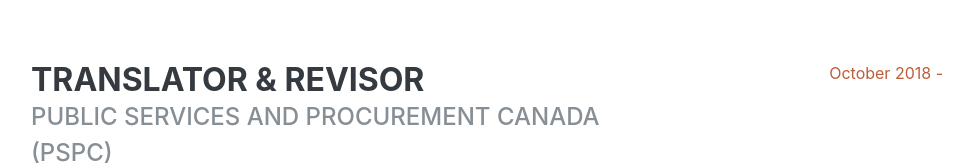
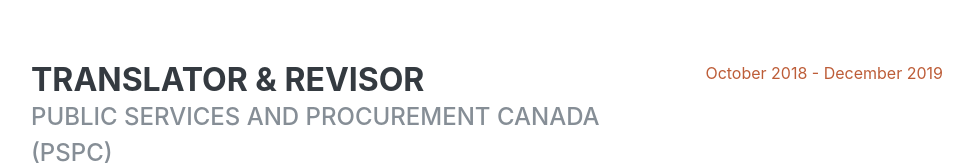
Before and after one commit to irixoc/martine_resume, a plain HTML site: page index.html in a window 1280 px wide. Shown: the part 1154-1319 px from the top of the page, without its empty margins (289-1263 px from the left). Drawn offline with Linux system fonts and the light colour scheme; a web font is replaced by a local one.

Commit message:
added end date to PSPC

```diff
--- a/index.html
+++ b/index.html
@@ -108,7 +108,7 @@
             <p>Lorem ipsum dolor sit amet, consectetur adipiscing elit. Vestibulum purus tellus, sodales vel eleifend ac, commodo nec diam. Praesent in diam tincidunt, dictum magna eu, aliquam lorem. Morbi facilisis venenatis sagittis. Proin tempor velit et rhoncus laoreet. Nullam cursus ex non.</p>
           </div>
           <div class="resume-date text-md-right">
-            <span class="text-primary">October 2018 - </span>
+            <span class="text-primary">October 2018 - December 2019 </span>
           </div>
         </div>
 
```
